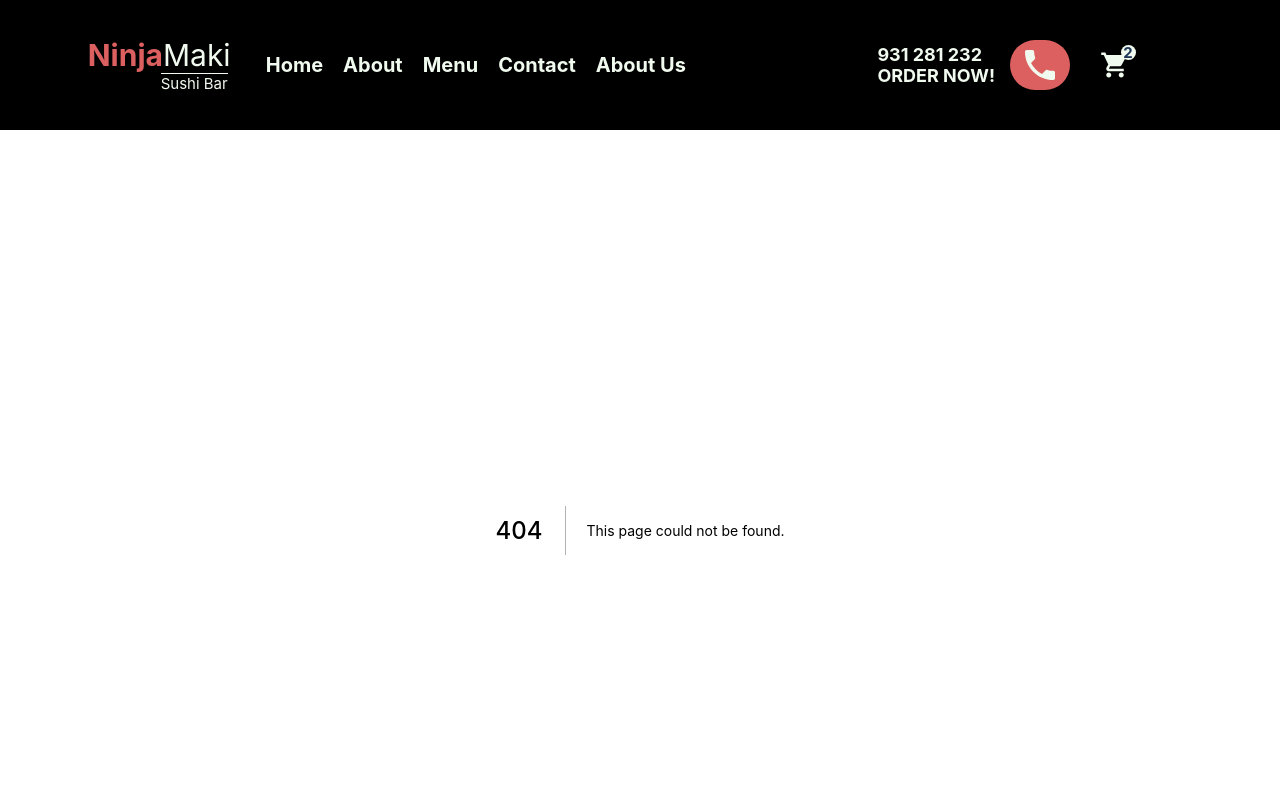
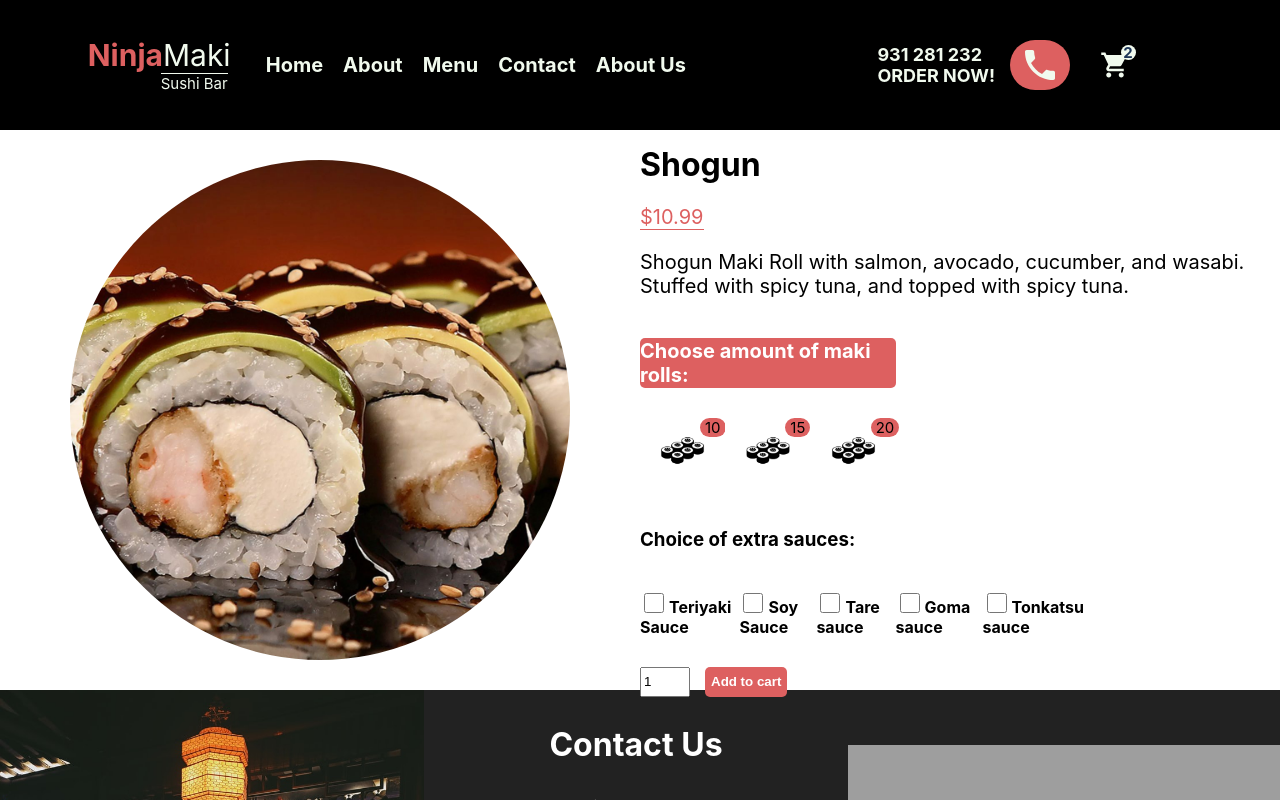
Before and after one commit to lavitzwind/ninja-maki-nextjs, a Next.js app: page /product/1 in a window 1280 px wide. Before the commit this address had no page. Shown: the top 800 px of the page. Built offline with nearby package versions, Linux system fonts and the light colour scheme; grey boxes are pictures that could not be loaded.

Commit message:
product page design

```diff
--- /dev/null
+++ b/pages/product/[id].jsx
@@ -0,0 +1,136 @@
+import React from "react";
+import Image from "next/image";
+import styles from "../../styles/Product.module.css";
+import { useState } from "react";
+
+const Product = () => {
+	const [amount, setAmount] = useState(0);
+
+	const sushi = {
+		id: 1,
+		name: "Shogun",
+		price: [10.99, 14.99, 18.99],
+		image: "/img/Sushi.jpeg",
+		desc: "Shogun Maki Roll with salmon, avocado, cucumber, and wasabi. Stuffed with spicy tuna, and topped with spicy tuna.",
+	};
+
+	return (
+		<div className={styles.container}>
+			<div className={styles.left}>
+				<div className={styles.imgContainer}>
+					<Image
+						src={sushi.image}
+						width={500}
+						height={500}
+						alt={sushi.name}
+						className={styles.image}
+					/>
+				</div>
+			</div>
+			<div className={styles.right}>
+				<h1 className={styles.title}>{sushi.name}</h1>
+				<span className={styles.price}>${sushi.price[amount]}</span>
+				<p className={styles.desc}>{sushi.desc}</p>
+				<h3 className={styles.choose}>Choose amount of maki rolls:</h3>
+				<div className={styles.amount}>
+					<div
+						className={styles.amountRolls}
+						onClick={() => {
+							setAmount(0);
+						}}
+					>
+						<Image
+							src="/img/quantitySushi.jpg "
+							width={100}
+							height={100}
+							alt="0"
+						/>
+						<span className={styles.number}>10</span>
+					</div>
+					<div
+						className={styles.amountRolls}
+						onClick={() => {
+							setAmount(1);
+						}}
+					>
+						<Image
+							src="/img/quantitySushi.jpg "
+							width={100}
+							height={100}
+							alt="0"
+						/>
+						<span className={styles.number}>15</span>
+					</div>
+					<div
+						className={styles.amountRolls}
+						onClick={() => {
+							setAmount(2);
+						}}
+					>
+						<Image
+							src="/img/quantitySushi.jpg "
+							width={100}
+							height={100}
+							alt="0"
+						/>
+						<span className={styles.number}>20</span>
+					</div>
+				</div>
+				<h3 className={styles.extras}>Choice of extra sauces:</h3>
+				<div className={styles.extrasContainer}>
+					<div className={styles.sauces}>
+						<input
+							type="checkbox"
+							id="sauce1"
+							name="teriyaki"
+							className={styles.checkbox}
+						/>
+						<label htmlFor="teriyaki">Teriyaki Sauce</label>
+					</div>
+					<div className={styles.sauces}>
+						<input
+							type="checkbox"
+							id="sauce2"
+							name="soy"
+							className={styles.checkbox}
+						/>
+						<label htmlFor="soy">Soy Sauce</label>
+					</div>
+					<div className={styles.sauces}>
+						<input
+							type="checkbox"
+							id="sauce1"
+							name="tare"
+							className={styles.checkbox}
+						/>
+						<label htmlFor="tare">Tare sauce</label>
+					</div>
+					<div className={styles.sauces}>
+						<input
+							type="checkbox"
+							id="sauce1"
+							name="goma"
+							className={styles.checkbox}
+						/>
+						<label htmlFor="goma">Goma sauce</label>
+					</div>
+					<div className={styles.sauces}>
+						<input
+							type="checkbox"
+							id="sauce1"
+							name="tonkatsu"
+							className={styles.checkbox}
+						/>
+						<label htmlFor="tonkatsu">Tonkatsu sauce</label>
+					</div>
+				</div>
+				<div className={styles.add}>
+					<input type="number" defaultValue={1} className={styles.quantity} />
+					<button className={styles.button}>Add to cart</button>
+				</div>
+			</div>
+		</div>
+	);
+};
+
+export default Product;
--- /dev/null
+++ b/styles/Product.module.css
@@ -0,0 +1,134 @@
+.container {
+	width: 100%;
+	height: 70vh;
+	display: flex;
+	align-items: center;
+	justify-content: center;
+}
+
+.left {
+	width: 50%;
+	display: flex;
+	flex-direction: column;
+	align-items: center;
+	justify-content: center;
+}
+
+.imgContainer {
+	width: 100%;
+	height: 100%;
+	display: flex;
+	align-items: center;
+	justify-content: center;
+}
+
+.image {
+	border-radius: 50%;
+}
+
+.right {
+	width: 50%;
+	display: flex;
+	flex-direction: column;
+	align-items: flex-start;
+	justify-content: flex-start;
+}
+
+.name {
+	font-size: 30px;
+	font-weight: bold;
+	color: #fff;
+}
+
+.price {
+	font-size: 20px;
+	color: rgb(221, 96, 96);
+	border-bottom: 1px solid rgb(221, 96, 96);
+}
+
+.desc {
+	font-size: 20px;
+	color: black;
+}
+
+.choose {
+	width: 40%;
+	height: 50px;
+	display: flex;
+	align-items: center;
+	justify-content: center;
+	background-color: rgb(221, 96, 96);
+	border-radius: 5px;
+	color: #fff;
+	font-size: 20px;
+	font-weight: bold;
+}
+
+.amount {
+	width: 40%;
+	display: flex;
+	justify-content: space-between;
+}
+
+.amountRolls {
+	width: 100px;
+	height: 100px;
+	position: relative;
+	cursor: pointer;
+}
+
+.number {
+	position: absolute;
+	top: 10px;
+	left: 60px;
+	background-color: rgb(221, 96, 96);
+	color: black;
+	font-size: 15px;
+	padding: 0 5px;
+	border-radius: 10px;
+}
+
+.extras {
+	width: 100%;
+	display: flex;
+	justify-content: space-between;
+	margin-top: 20px;
+}
+
+.extrasContainer {
+	width: 70%;
+	display: flex;
+	justify-content: space-between;
+	margin-top: 20px;
+	margin-bottom: 30px;
+}
+
+.sauces {
+	font-weight: bold;
+}
+
+.checkbox {
+	width: 20px;
+	height: 20px;
+	margin-right: 5px;
+}
+
+.add {
+	display: flex;
+	flex-direction: row;
+}
+
+.quantity {
+	width: 50px;
+	height: 30px;
+}
+
+.button {
+	height: 30px;
+	margin-left: 15px;
+	background-color: rgb(221, 96, 96);
+	border-radius: 5px;
+	border: none;
+	color: #fff;
+	font-weight: bold;
+}
```
Also changed, not shown: public/img/quantitySushi.jpg (added).
